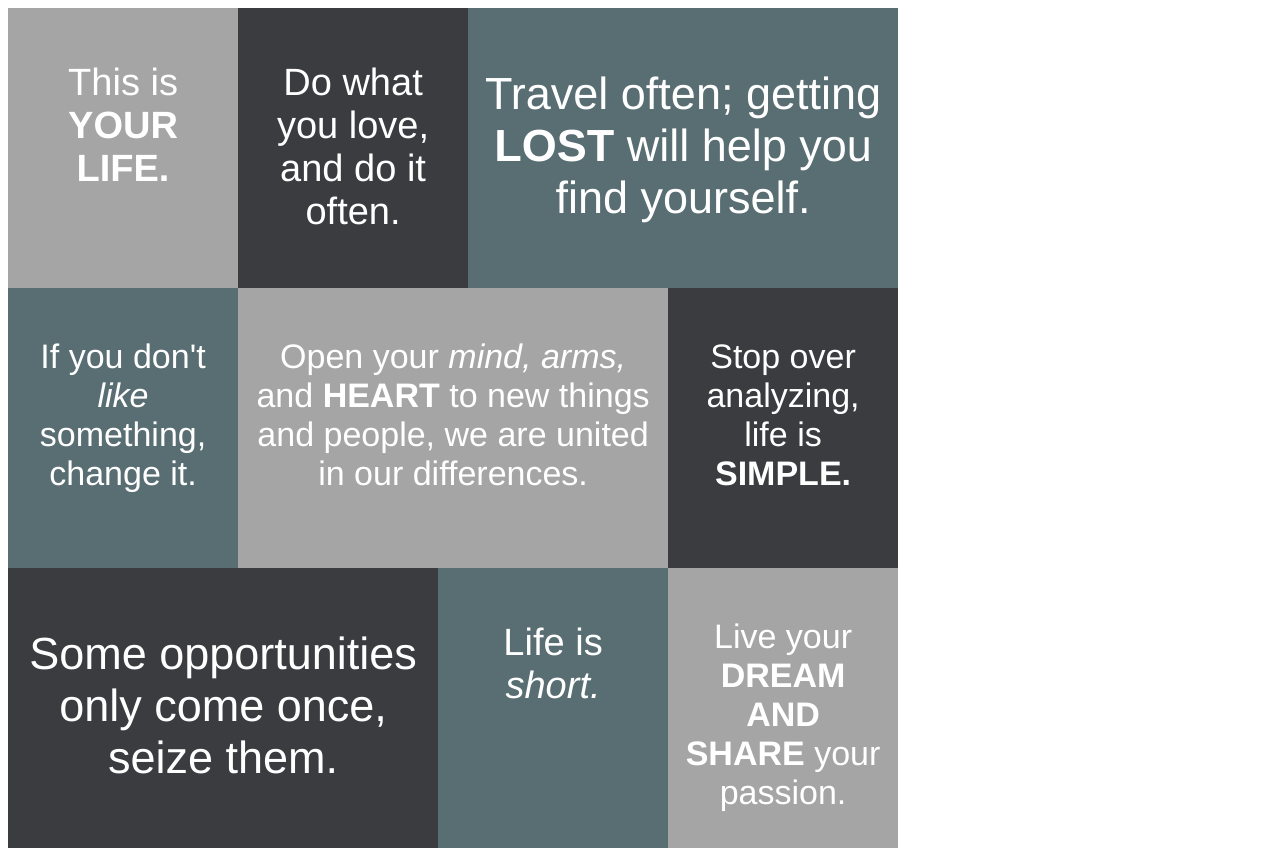
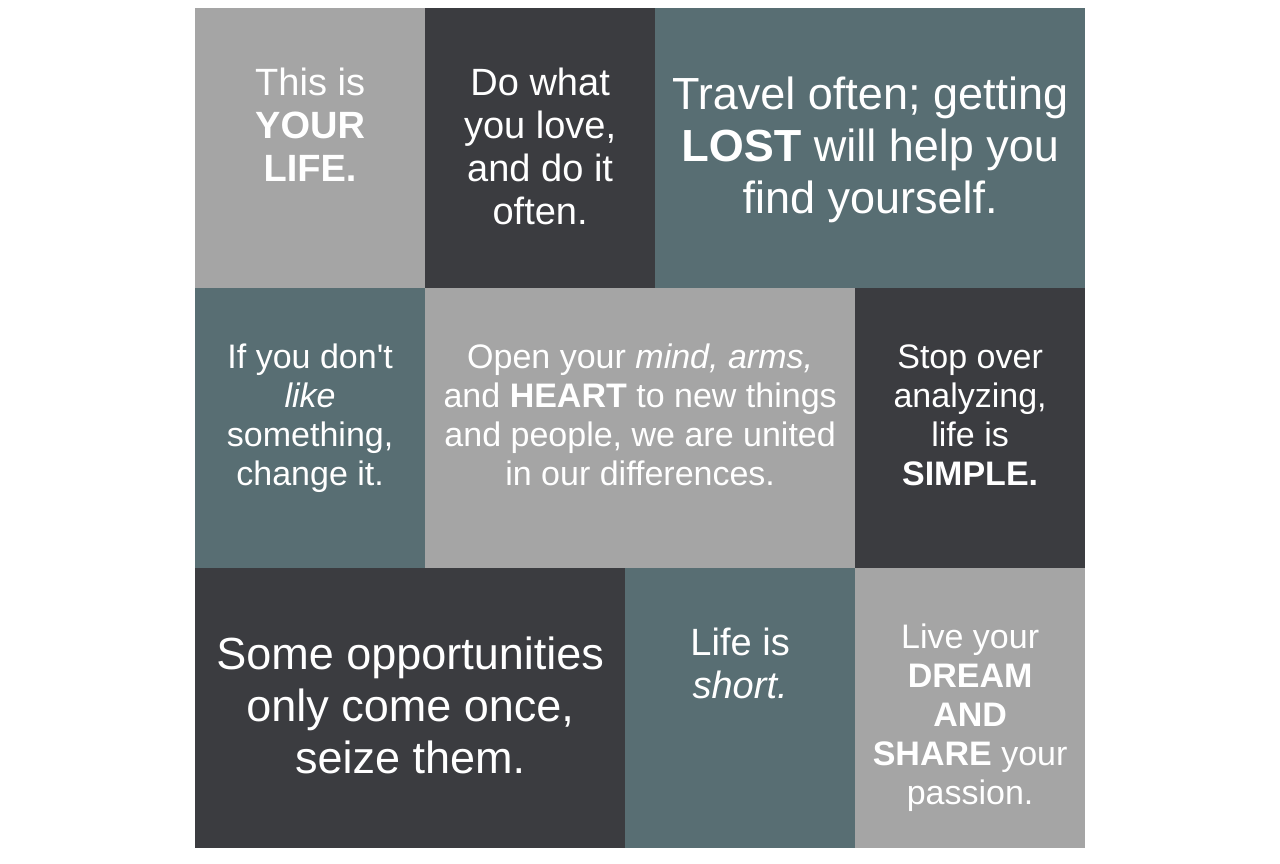
Before and after one commit to labmandala/holstee-manifesto-v1, a plain HTML site: page index.html in a window 1280 px wide. Drawn offline with Linux system fonts and the light colour scheme.

Commit message:
Center entire content on web page.

```diff
--- a/css/main.css
+++ b/css/main.css
@@ -16,6 +16,10 @@ span {
 }
 
 /****** GRID ******/
+
+.container {
+    display: inline-block;
+}
 
 div {
     width: 200px;
--- a/index.html
+++ b/index.html
@@ -14,6 +14,7 @@
 
 <body>
     <!---first row begins-->
+    <main class="container">
         <section>
             <div class="cement">
                 <p class="box-1-2-8">This is <span>Your Life.</span></p>
@@ -50,6 +51,7 @@
                 <p>Live your <span>dream and share</span> your passion.</p>
             </div>
         </section>
+    </main>
 
 </body>
 
```
Lines whose indentation alone changed are shown as unchanged.
